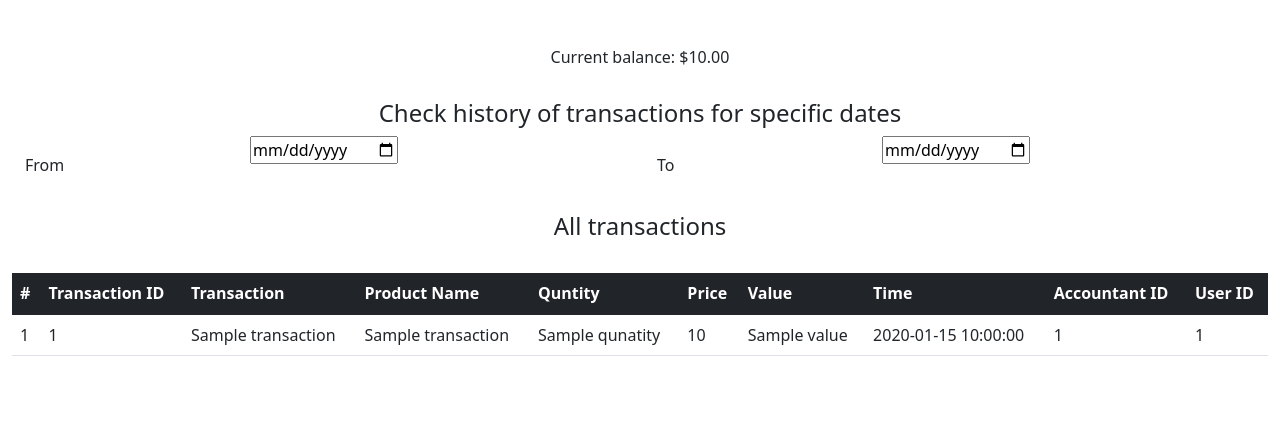
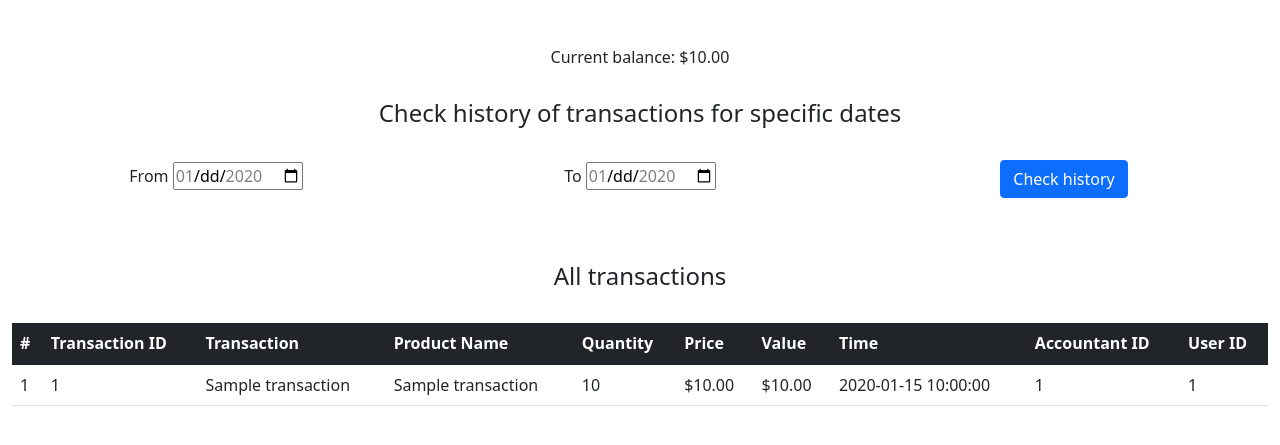
Before and after one commit to monikagiemela/ACCOUNTANT-WEB, a Flask app: template app/templates/history.html in a window 1280 px wide. Shown: the part 66-511 px from the top of the page. Run offline with Flask 2, Linux system fonts and the light colour scheme; the template is opened without the code that fills it: most values are stand-ins (such as "Sample title", 1, 10 or a date in 2020); parts of the project's set-up code (start-up, migrations or seed data) failed here and were passed over; some libraries are stand-ins or nearby versions.

Commit message:
Changing func.now() to datetime.date() in history model

```diff
--- a/app/models.py
+++ b/app/models.py
@@ -1,4 +1,5 @@
 from sqlalchemy import func
+import datetime
 from app import db
 
 class Accountants(db.Model):
@@ -20,7 +21,7 @@
     price = db.Column(db.Float, nullable=True)
     sale_price = db.Column(db.Float, nullable=True)
     value = db.Column(db.Float, nullable=False)
-    time = db.Column(db.DateTime, default=func.now(), nullable=False)
+    time = db.Column(db.Date, default=datetime.date(), nullable=False)
     accountant_id = db.Column(db.Integer, db.ForeignKey('accountants.id'), nullable=False)
     user_id = db.Column(db.Integer, db.ForeignKey('users.id'), nullable=False)
 
--- a/app/templates/buy.html
+++ b/app/templates/buy.html
@@ -7,7 +7,7 @@
 {% block main %}
     <h6 class="fw-light topright">Account balance: {{ current_balance | usd }}</h6>
     <br>
-    <p class="fw-light">Enter purchase details</p>
+    <h5 class="fw-light">Enter purchase details</h5>
     <form action="/buy" method="post">
         <div class="mb-3">
             <input autocomplete="off" autofocus class="form-control mx-auto w-auto" id="product-name" name="product_name" placeholder="Product name" type="text">
--- a/app/templates/history.html
+++ b/app/templates/history.html
@@ -8,20 +8,22 @@
 <h6 class="fw-light topright">Current balance: {{ context.current_balance | usd }}</h6>
 <br>
 <h4 class="fw-light topright">Check history of transactions for specific dates</h6>
-<div class="row g-2">
-    <div class="col-md">
-        <div class="form-floating">
-        <input id="from" name="from" type="date">
-        <label for="from">From</label>
+<br>
+<form action="/history/<date_from>/<date_to>" class="row mb-3 g-3 align-items-center" method="get">
+    <div class="col-md-4">
+        <label class="form-label" for="from">From</label>
+        <input id="from" min={{ min_date }} max={{ max_date }} name="date_from" type="date">
         </div>
     </div>
-    <div class="col-md">
-        <div class="form-floating">
-        <input id="to" name="to" type="date">
-        <label for="to">To</label>
+    <div class="col-md-4">
+        <label class="form-label" for="to">To</label>
+        <input id="to" min={{ min_date }} max={{ max_date }} name="date_to" type="date">
         </div>
     </div>
-</div>
+    <div class="col-md-4">
+        <button class="btn btn-primary" type="submit">Check history</button>
+    </div>
+</form>
 <br><br>
 <h4 class="fw-light">All transactions</h4>
 <br>
@@ -33,7 +35,7 @@
             <th class="text-start">Transaction ID</th>
             <th class="text-start">Transaction</th>
             <th class="text-start">Product Name</th>
-            <th class="text-start">Quntity</th>
+            <th class="text-start">Quantity</th>
             <th class="text-start">Price</th>
             <th class="text-start">Value</th>
             <th class="text-start">Time</th>
@@ -49,14 +51,14 @@
             <td class="text-start">{{ transaction.transaction }}</td>
             {% if transaction.product_name %}
             <td class="text-start">{{ transaction.product_name }}</td>
-            <td class="text-start">{{ transaction.qunatity }}</td>
-            <td class="text-start">{{ transaction.price }}</td>
+            <td class="text-start">{{ transaction.quantity }}</td>
+            <td class="text-start">{{ transaction.price | usd }}</td>
             {% else %}
             <td class="text-start">----</td>
             <td class="text-start">----</td>
             <td class="text-start">----</td>
             {% endif %}
-            <td class="text-start">{{ transaction.value }}</td>
+            <td class="text-start">{{ transaction.value | usd }}</td>
             <td class="text-start">{{ transaction.time }}</td>
             <td class="text-start">{{ transaction.accountant_id }}</td>
             <td class="text-start">{{ transaction.user_id }}</td>
--- a/app/templates/index.html
+++ b/app/templates/index.html
@@ -16,7 +16,7 @@
                 <th class="text-start" scope="col">#</th>
                 <th class="text-start" scope="col">Product</th>
                 <th class="text-start" scope="col">Units</th>
-                <th class="text-start" scope="col">Price</th>
+                <th class="text-start" scope="col">Sale Price</th>
             </tr>
         </thead>
         {% if (context.storage | length) > 0 %}
@@ -26,9 +26,9 @@
                 <tr>
                     <td class="text-start">{{ counter | length }}</td>
                     {% set var = counter.append(1) %}
-                    <td class="text-start">{{ product.name }}</td>
+                    <td class="text-start">{{ product.product_name }}</td>
                     <td class="text-start">{{ product.quantity }}</td>
-                    <td class="text-start">{{ product.price | usd }}</td>
+                    <td class="text-start">{{ product.sale_price | usd }}</td>
                 </tr>
                 {% endif %}
             {% endfor %}
```
Also changed, not shown: app/templates/sell.html (+5 -5 lines), app/views/views_buy.py (+13 -4 lines), app/views/views_history.py (+25 -2 lines), app/views/views_sell.py (+11 -4 lines), migrations/versions/639438cb91d6_added_sale_price_to_models.py (added, +28 -0 lines), app/accountant.db.
